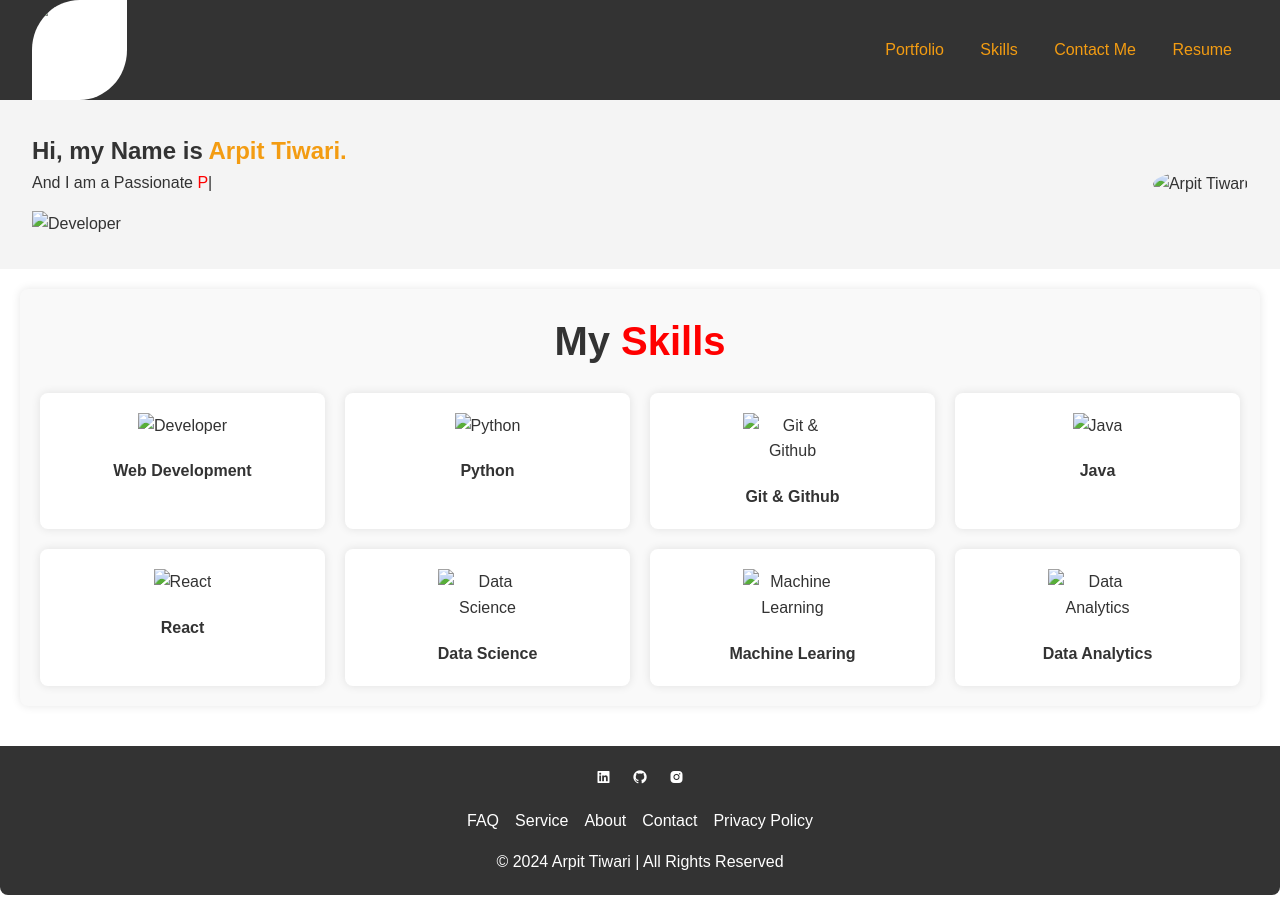
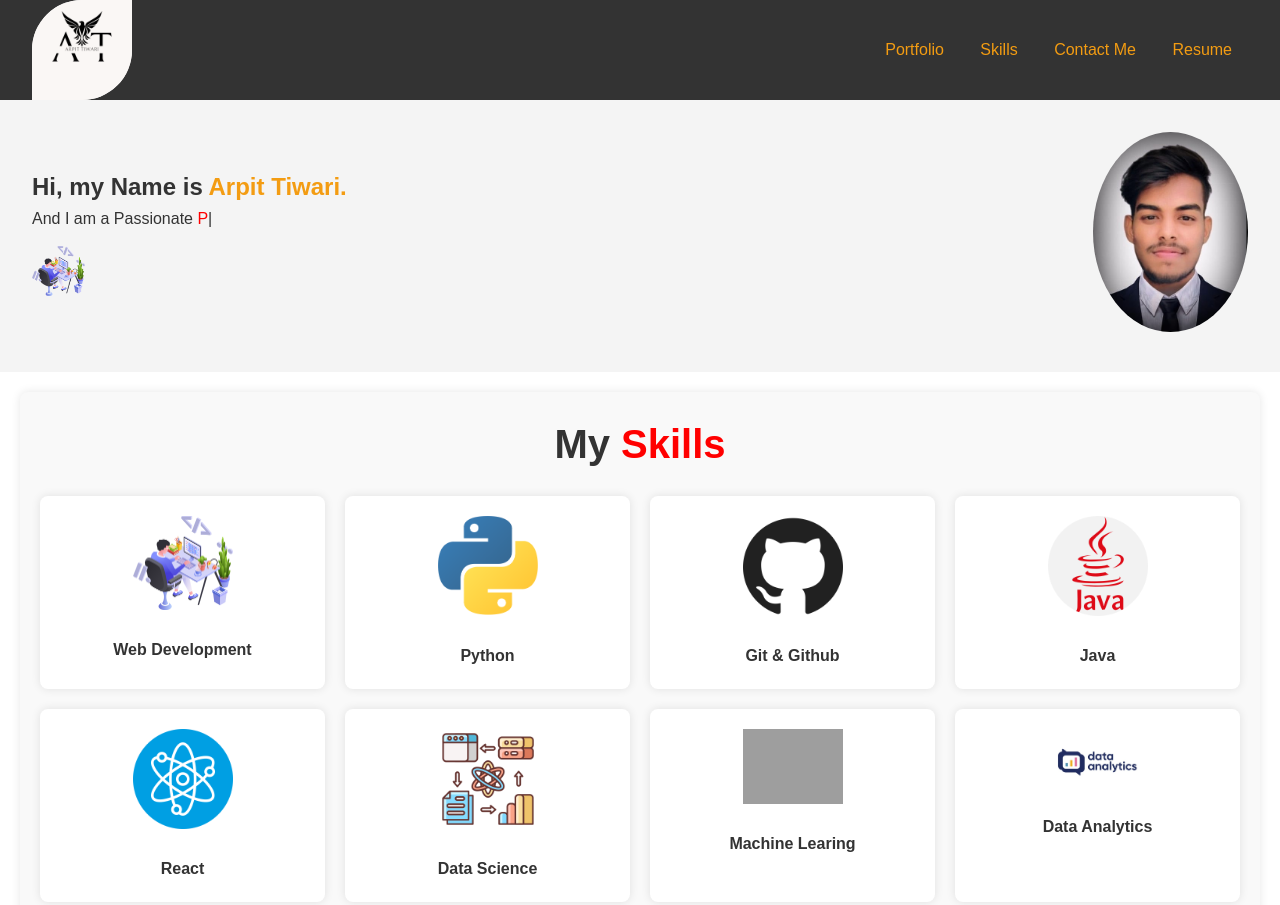
Before and after one commit to tivariarpit01/portfolio, a plain HTML site: page skill.html in a window 1280 px wide. Shown: the top 905 px of the page. Drawn offline with nearby package versions, Linux system fonts and the light colour scheme; the site is published under a folder, as on GitHub Pages, so addresses that start at the root find nothing.

Commit message:
Update skill.html

```diff
--- a/skill.html
+++ b/skill.html
@@ -22,7 +22,7 @@
 
 <body>
 <header class="header">
-  <img src="/images/logo.jpg.png" alt="Arpit Tiwari">
+  <img src="images/logo.jpg.png" alt="Arpit Tiwari">
   <nav class="navbar">
     <a href="index.html" class="active">Portfolio</a>
     <a href="skill.html" class="active">Skills</a>
@@ -39,11 +39,11 @@
       <p>And I am a Passionate <span class="highlight Highlihght" id="element"></span></p>
     </div>
     <div class="hero-image">
-      <img src="/images/devloper.png" alt="Developer">
+      <img src="images/devloper.png" alt="Developer">
     </div>
   </div>
   <div class="img-box ">
-    <img id="photo" src="/images/profile.jpg" alt="Arpit Tiwari">
+    <img id="photo" src="images/profile.jpg" alt="Arpit Tiwari">
   </div>
 </section>
 
@@ -51,35 +51,35 @@
     <h2 class="heading">My <span>Skills</span></h2>
     <div class="skills-box">
       <div class="skill-item">
-        <img src="/images/devloper.png" alt="Developer">
+        <img src="images/devloper.png" alt="Developer">
         <h4>Web Development</h4>
       </div>
       <div class="skill-item">
-        <img src="/images/python.png" alt="Python">
+        <img src="images/python.png" alt="Python">
         <h4>Python</h4>
       </div>
       <div class="skill-item">
-        <img src="/images/github (1).png" alt="Git & Github">
+        <img src="images/github (1).png" alt="Git & Github">
         <h4>Git & Github</h4>
       </div>
       <div class="skill-item">
-        <img src="/images/java.png" alt="Java">
+        <img src="images/java.png" alt="Java">
         <h4>Java</h4>
       </div>
       <div class="skill-item">
-        <img src="/images/react.png" alt="React">
+        <img src="images/react.png" alt="React">
         <h4>React</h4>
       </div>
       <div class="skill-item">
-        <img src="/images/dataScience.png" alt="Data Science">
+        <img src="images/dataScience.png" alt="Data Science">
         <h4>Data Science</h4>
       </div>
       <div class="skill-item">
-        <img src="/images/AI.png" alt="Machine Learning">
+        <img src="images/AI.png" alt="Machine Learning">
         <h4>Machine Learing</h4>
       </div>
       <div class="skill-item">
-        <img src="/images/analyst.png" alt="Data Analytics">
+        <img src="images/analyst.png" alt="Data Analytics">
         <h4 style="justify-content: center;">Data Analytics</h4>
       </div>
     </div>
```
